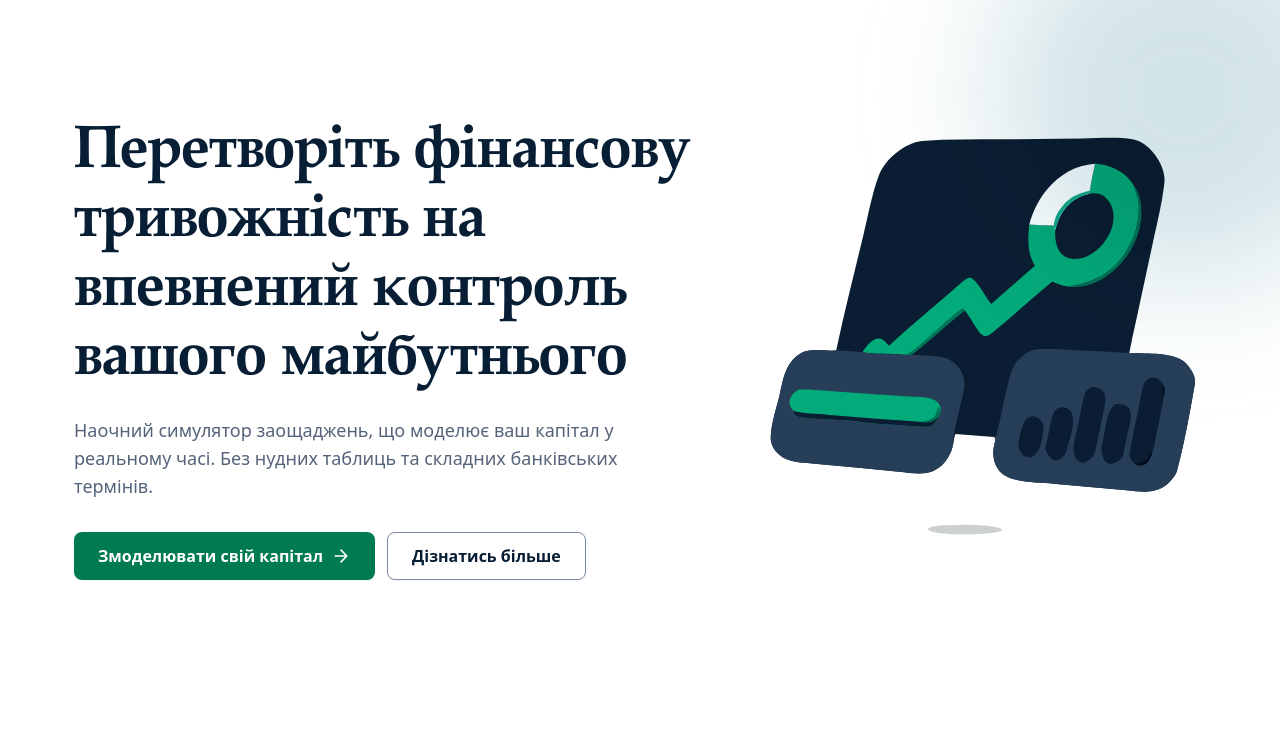
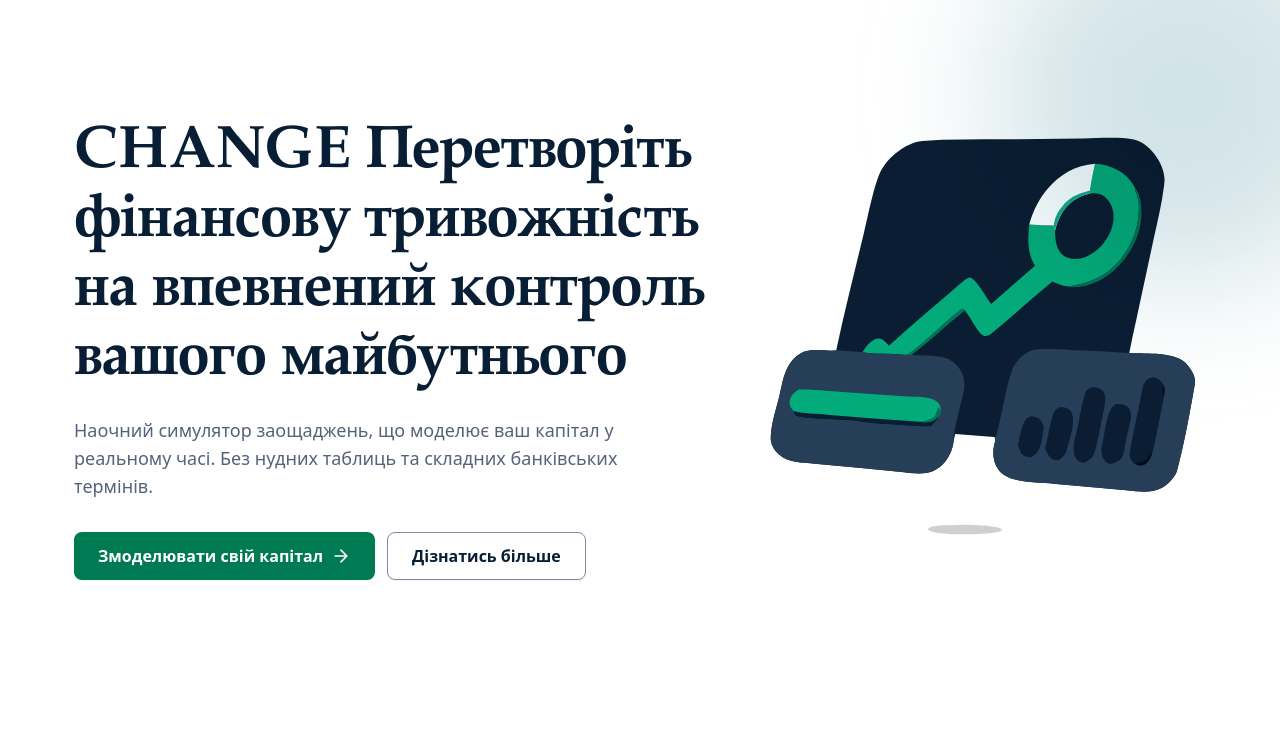
Before and after one commit to AlinaShulhina/WebDesign, a website: page index.html in a window 1280 px wide. Shown: the part 67-800 px from the top of the page. Drawn offline with Linux system fonts and the light colour scheme.

Commit message:
Edit heading

```diff
--- a/index.html
+++ b/index.html
@@ -62,7 +62,7 @@
     <div class="absolute -top-24 -right-24 -z-10 hidden size-96 rounded-full bg-mist/30 blur-3xl lg:block" aria-hidden="true"></div>
     <div class="wrap grid items-center gap-10 lg:grid-cols-12">
       <div class="lg:col-span-7">
-        <h1 id="hero-title" class="text-h1">Перетворіть фінансову тривожність на впевнений контроль вашого майбутнього</h1>
+        <h1 id="hero-title" class="text-h1">CHANGE Перетворіть фінансову тривожність на впевнений контроль вашого майбутнього</h1>
         <p class="mt-5 max-w-xl text-lg text-muted">Наочний симулятор заощаджень, що моделює ваш капітал у реальному часі. Без нудних таблиць та складних банківських термінів.</p>
         <div class="mt-8 flex flex-col gap-3 sm:flex-row sm:flex-wrap">
           <a href="#calculator" class="btn">Змоделювати свій капітал <svg class="ico" aria-hidden="true"><use href="#i-arrow-right"/></svg></a>
```
